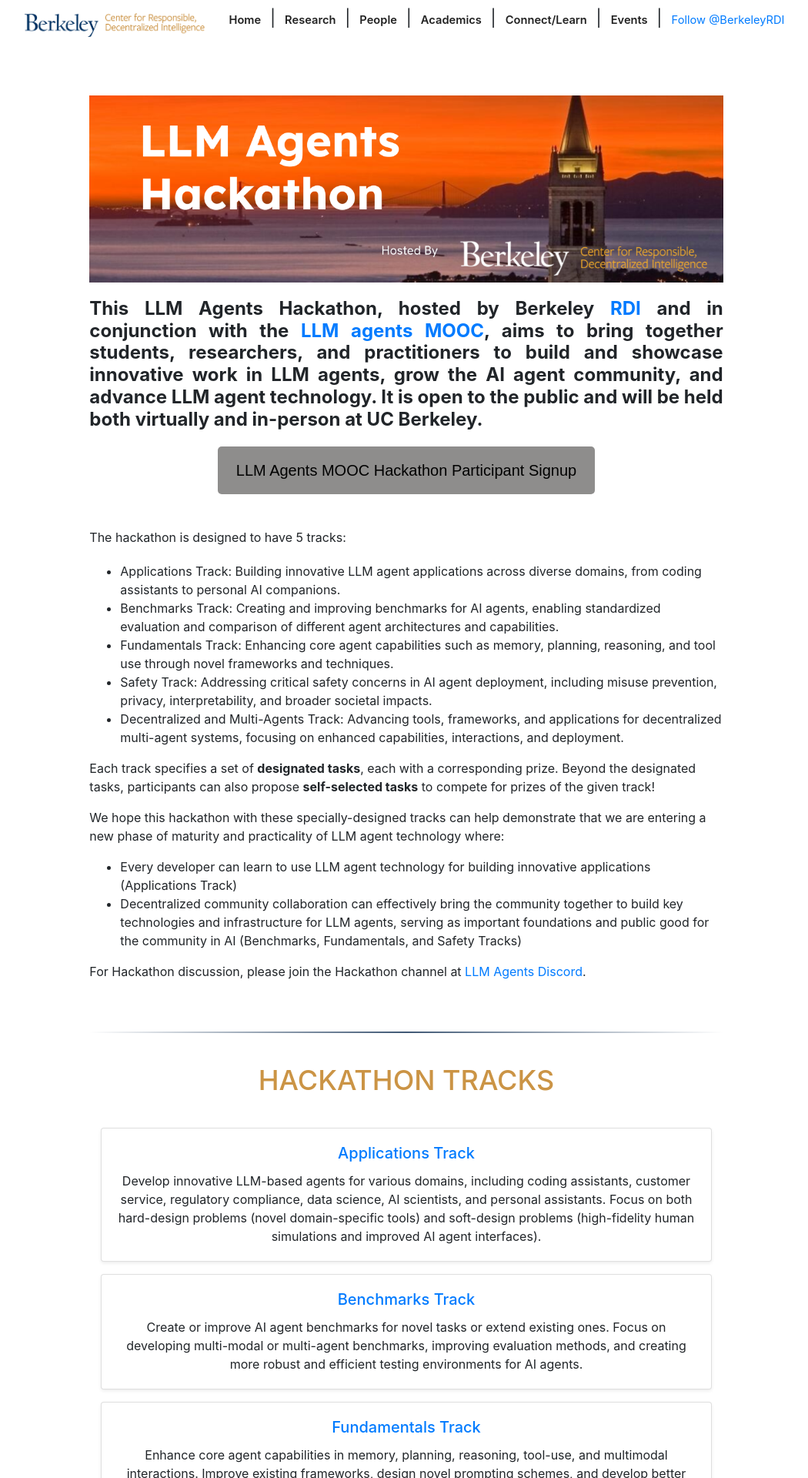
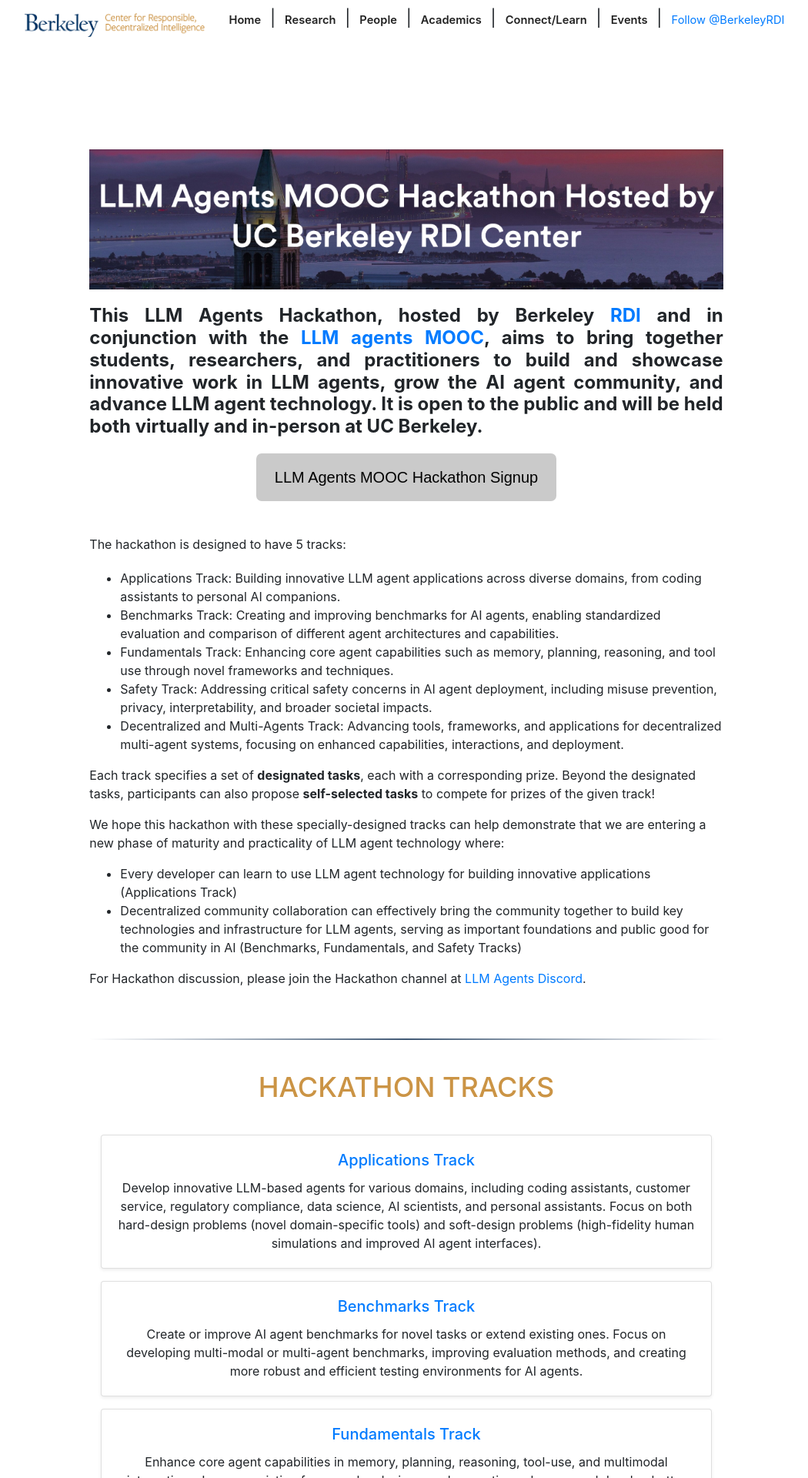
Before and after one commit to rdi-berkeley/llm-agents-hackathon, a Jekyll site: the page built from index.md, in a window 1280 px wide. Shown: the top 1920 px of the page at 77% size, without its empty margins (112-1162 px from the left). Built offline with Jekyll 4.4.1, drawn with Linux system fonts in a browser that asks for light colours; nearby versions of some CDN libraries; comment, search, counter and statistics services are not loaded; some of the changed text lies outside the part shown.

Commit message:
Updated button. Update date. Update banner

```diff
--- a/_layouts/home.html
+++ b/_layouts/home.html
@@ -1,7 +1,7 @@
 ---
 layout: page
 full-width: true
-cover-img: "/assets/img/ZKP_Web3 HackathonBanner.jpg"
+cover-img: "/assets/img/llm_hack_fa24_banner.png"
 ---
 
 <!-- Homepage HTML -->
@@ -13,7 +13,7 @@ cover-img: "/assets/img/ZKP_Web3 HackathonBanner.jpg"
 
 <style>
   .banner {
-    position: realtive;
+    position: relative;
     text-align: center;
     margin-top: -70px;
     /* top: 0;
@@ -25,8 +25,6 @@ cover-img: "/assets/img/ZKP_Web3 HackathonBanner.jpg"
 
   .banner-img {
     width: 100%;
-    height: 100%;
-    object-fit: cover;
   }
 
   .center-container {
@@ -38,22 +36,22 @@ cover-img: "/assets/img/ZKP_Web3 HackathonBanner.jpg"
         font-family: Arial, sans-serif; /* Change the font */
         font-size: 20px;               /* Adjust the font size */
         padding: 16px 24px;            /* Add some padding */
-        background-color: #8e8d8c;     /* Set background color */
+        background-color: #cacaca;     /* Set background color */
         color: black;                  /* Set text color */
         border: none;                  /* Remove border */
-        border-radius: 5px;            /* Rounded corners */
+        border-radius: 7px;            /* Rounded corners */
         cursor: pointer;               /* Change cursor on hover */
         transition: background-color 0.3s; /* Smooth transition */
     }
 
     .styled-button:hover {
-        background-color: #bababa;     /* Darker shade on hover */
+        background-color: #ededed;     /* Darker shade on hover */
     }
 
   </style>
 
-<div class="banner">
-  <img src="{{site.baseurl}}/assets/img/zkp_hack_23_banner.png" alt="Banner Image"
+<div class="banner-img">
+  <img src="{{site.baseurl}}/assets/img/llm_hack_fa24_banner.png" alt="Banner Image"
        class="banner-img">
 </div>
 
@@ -64,7 +62,7 @@ cover-img: "/assets/img/ZKP_Web3 HackathonBanner.jpg"
 </h2>
 
 <div class="center-container">
-  <button class="styled-button" onclick="window.open('https://docs.google.com/forms/d/e/1FAIpQLSevYR6VaYK5FkilTKwwlsnzsn8yI_rRLLqDZj0NH7ZL_sCs_g/viewform', '_blank')">LLM Agents MOOC Hackathon Participant Signup</button>
+  <button class="styled-button" onclick="window.open('https://docs.google.com/forms/d/e/1FAIpQLSevYR6VaYK5FkilTKwwlsnzsn8yI_rRLLqDZj0NH7ZL_sCs_g/viewform', '_blank')">LLM Agents MOOC Hackathon Signup</button>
 </div>
 
 <!-- <h3> Thank you for participating, please register for ZKP Closing Workshop, Hackathon Demos & Awards Ceremony, plus Career Fair & Dev Info Reception, on Tuesday, May 2, 5-8pm PDT, offered both virtually and in-person at Wozniak Lounge, Soda Hall, UC Berkeley: </h3>
@@ -210,19 +208,16 @@ For Hackathon discussion, please join the Hackathon channel at <a href="https://
     <th>Event</th>
   </tr>
   <tr>
-    <td>October 17</td>
-    <td>Participant Sign up Open</td>
-  </tr>
-  <tr>
     <td>October 21</td>
-    <td>Begin LLM Agents Hackathon; Team/Track Sign Up</td>
+    <td>Begin Hackathon
+      <br> <a href="https://docs.google.com/forms/d/e/1FAIpQLSevYR6VaYK5FkilTKwwlsnzsn8yI_rRLLqDZj0NH7ZL_sCs_g/viewform?usp=sf_link">Participant Sign up Open</a>; <a href="https://docs.google.com/forms/d/e/1FAIpQLSdKesnu7G_7M1dR-Uhb07ubvyZxcw6_jcl8klt-HuvahZvpvA/viewform?usp=sf_link">Team/Track Sign Up</a></td>
   </tr>
   <tr>
     <td>November 18</td>
-    <td>Midpoint Project Check-in</td>
+    <td><a href="https://docs.google.com/forms/d/e/1FAIpQLSch9brANbPiTff6ym9vFIUxkJCdzEiiVh-hx60BrDkL0idDKg/viewform?usp=sf_link">Midpoint Project Check In</a></td>
   </tr>
   <tr>
-    <td>December 12</td>
+    <td>December 17</td>
     <td>Final submissions</td>
   </tr>
 </table>
```
Also changed, not shown: assets/img/llm_hack_fa24_banner.png (added), assets/img/llm_hack_fa24_banner_resized.png (added).
